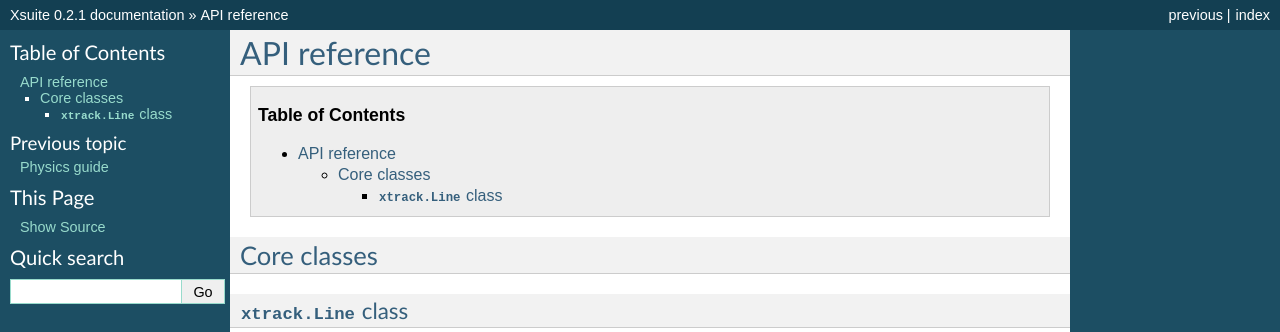
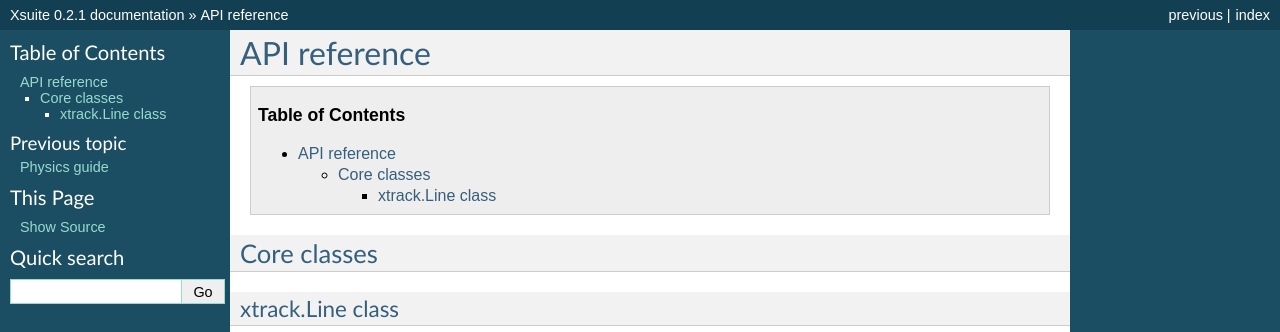
Before and after one commit to xsuite/xsuite, a Sphinx documentation site: the page built from docs/apireference.rst, in a window 1280 px wide, cut to the strip 0-332 px from the top of the page. Built offline with Sphinx 7.4.7, drawn with Linux system fonts in a browser that asks for light colours.

Commit message:
Update doc

```diff
--- a/docs/apireference.rst
+++ b/docs/apireference.rst
@@ -8,7 +8,7 @@ API reference
 Core classes
 ============
 
-``xtrack.Line`` class
+xtrack.Line class
 ---------------------
 
 .. autoclass:: xtrack.Line
```
